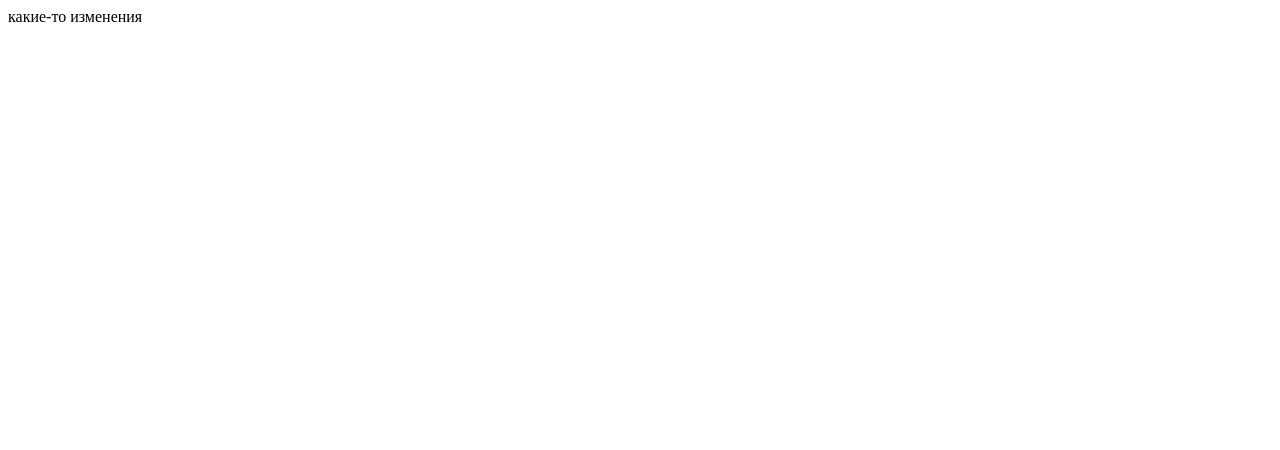
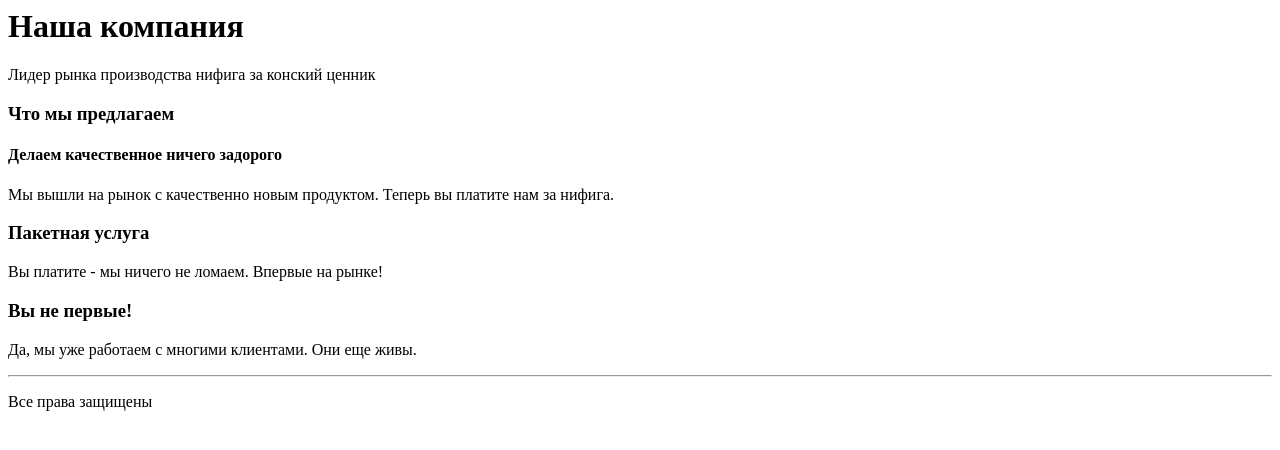
Before and after one commit to LeonovAN-2022/HTML-CSS, a plain HTML site: page index.html in a window 1280 px wide. Drawn offline with Linux system fonts and the light colour scheme.

Commit message:
Первое задание

```diff
--- a/index.html
+++ b/index.html
@@ -6,9 +6,19 @@
         Test page
     </title>
 </head>
-<div class="head"></div>
-<div class="body"></div>
-<div class="footer"></div>
-какие-то изменения
+
+<body>
+    <h1>Наша компания</h1>
+    <p>Лидер рынка производства нифига за конский ценник</p>
+    <h3>Что мы предлагаем</h3>
+    <h4>Делаем качественное ничего задорого</h4>
+    <p>Мы вышли на рынок с качественно новым продуктом. Теперь вы платите нам за нифига.</p>
+    <h3>Пакетная услуга</h3>
+    <p>Вы платите - мы ничего не ломаем. Впервые на рынке!</p>
+    <h3>Вы не первые!</h3>
+    <p>Да, мы уже работаем с многими клиентами. Они еще живы.</p>
+    <hr>
+    <p>Все права защищены</p>
+</body>
 
 </html>
```
